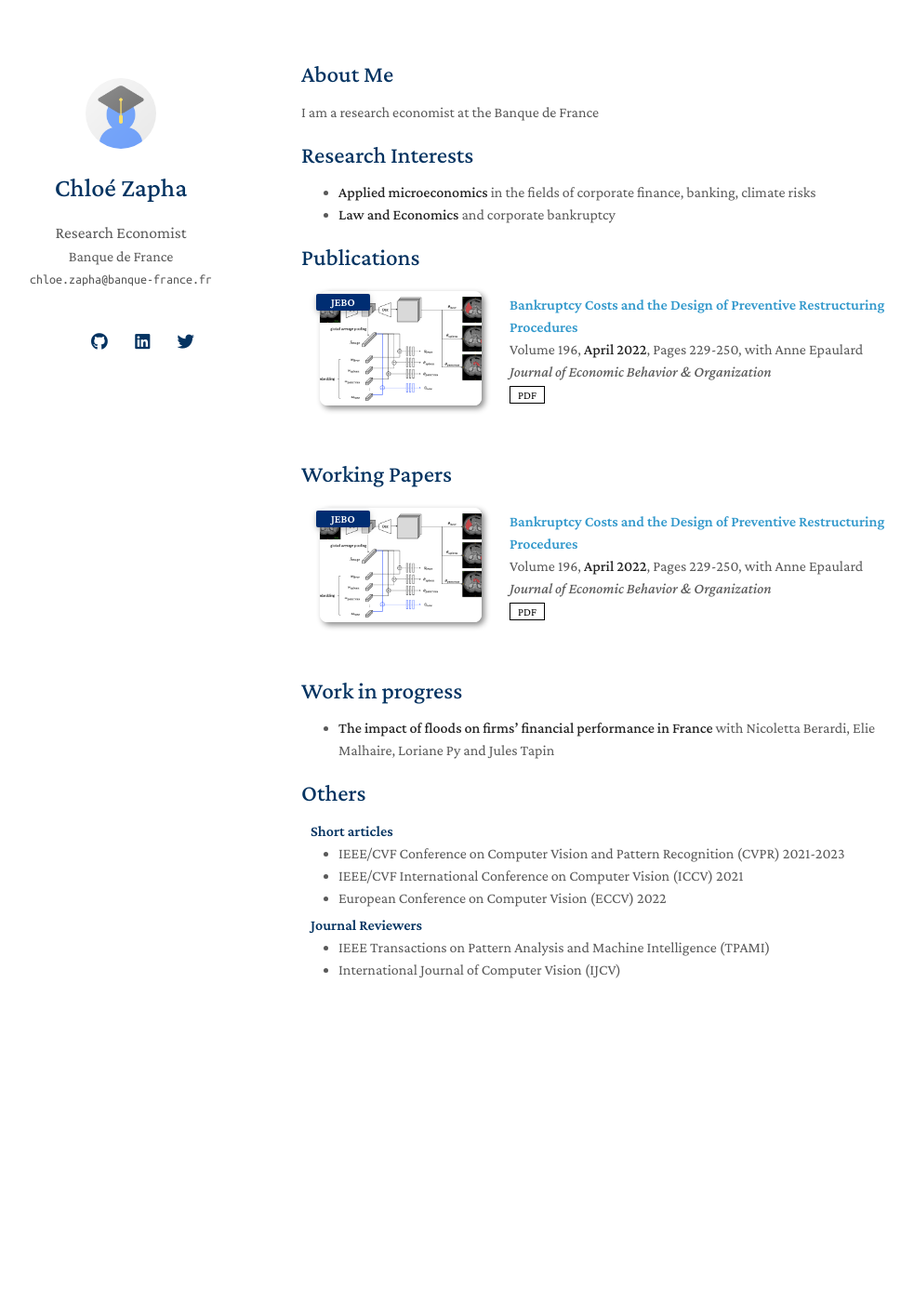
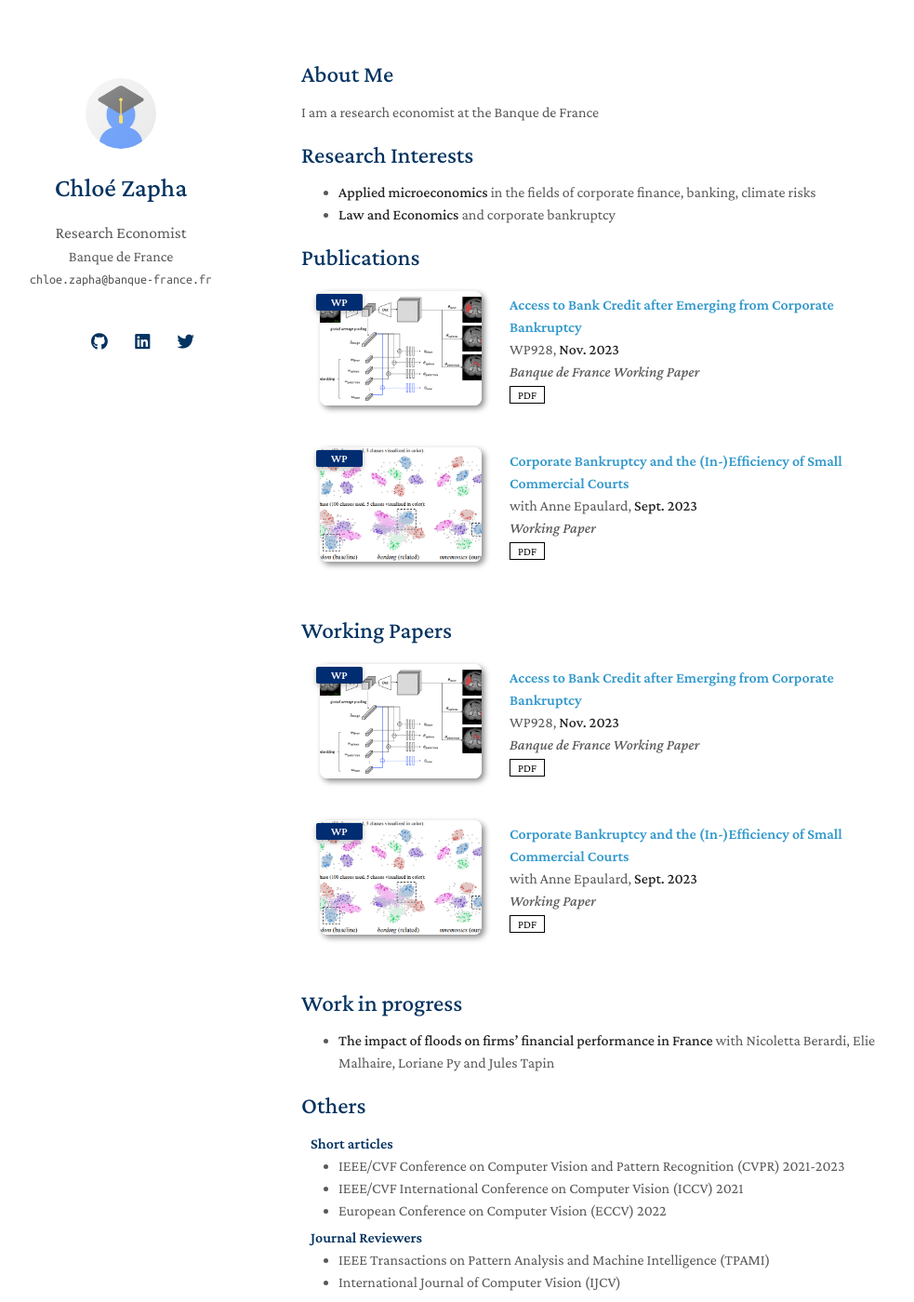
Before and after one commit to czapha/monsite, a Jekyll site: the page built from index.md, in a window 1280 px wide and 1400 px high. Shown: the whole window at 93% size, without its empty margins (146-1129 px from the left). Built offline with Jekyll 4.4.1, drawn with Linux system fonts in a browser that asks for light colours; nearby versions of some CDN libraries; a style sheet for code colours, icons or effects is not loaded; our own code applies the rules of GitHub Pages for plain Markdown files.

Commit message:
Update publications.yml

```diff
--- a/_data/publications.yml
+++ b/_data/publications.yml
@@ -1,22 +1,22 @@
 main:
 
-  - title: Bankruptcy Costs and the Design of Preventive Restructuring Procedures
-    authors: Volume 196, <strong>April 2022</strong>, Pages 229-250, with Anne Epaulard
-    conference_short: JEBO
-    conference: Journal of Economic Behavior & Organization
-    pdf: https://doi.org/10.1016/j.jebo.2022.02.001.
+  - title: Access to Bank Credit after Emerging from Corporate Bankruptcy
+    authors: WP928, <strong>Nov. 2023</strong>
+    conference_short: WP
+    conference: Banque de France Working Paper
+    pdf: https://www.banque-france.fr/fr/publications-et-statistiques/publications/acces-au-credit-bancaire-des-entreprises-en-restructuration
     #code: https://github.com/MrGiovanni/ContinualLearning
     #bibtex: https://bib.yliu.me/MICCAI23.txt
     image: ./assets/img/teaser_example_2.png
     #notes: Early Accept
 
-  #- title: "Mnemonics Training: Multi-Class Incremental Learning without Forgetting"
-  #  authors: <strong>Yaoyao Liu</strong>, Yuting Su, An-An Liu, Bernt Schiele, Qianru Sun
-  #  conference_short: CVPR
-  #  conference: IEEE/CVF Conference on Computer Vision and Pattern Recognition <strong>(CVPR)</strong>, 2020.
-  #  pdf: https://arxiv.org/pdf/2002.10211.pdf
-  #  code: https://github.com/yaoyao-liu/class-incremental-learning/tree/main/mnemonics-training
-  #  page: https://class-il.mpi-inf.mpg.de/mnemonics/
-  #  bibtex: https://class-il.mpi-inf.mpg.de/mnemonics/
-  #  notes: Oral Presentation
-  #  image: ./assets/img/teaser_example.png
+  - title: Corporate Bankruptcy and the (In-)Efficiency of Small Commercial Courts
+    authors: with Anne Epaulard, <strong>Sept. 2023</strong>
+    conference_short: WP
+    conference: Working Paper
+    pdf: https://ideas.repec.org/p/hal/wpaper/hal-04214904.html
+    #code: https://github.com/yaoyao-liu/class-incremental-learning/tree/main/mnemonics-training
+    #page: https://class-il.mpi-inf.mpg.de/mnemonics/
+    #bibtex: https://class-il.mpi-inf.mpg.de/mnemonics/
+    #notes: Oral Presentation
+    image: ./assets/img/teaser_example.png
```
